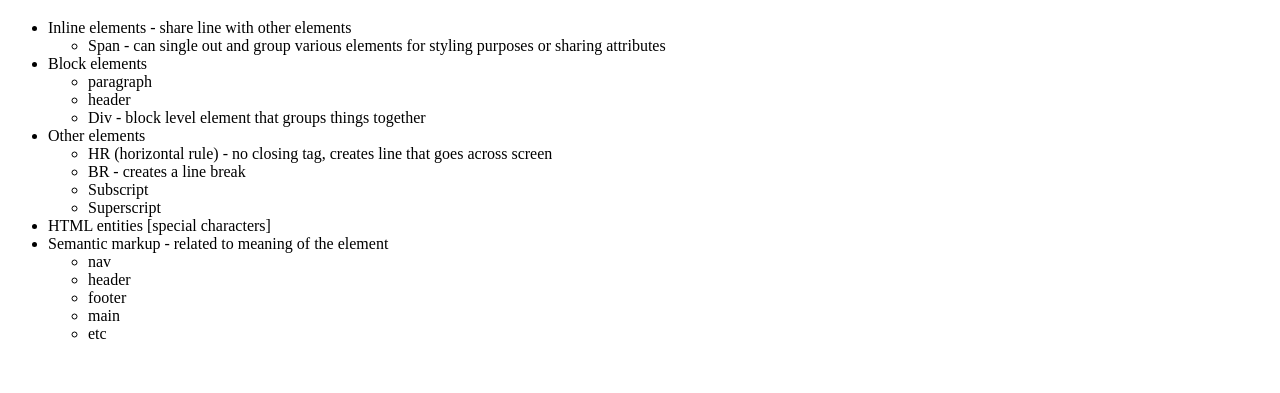
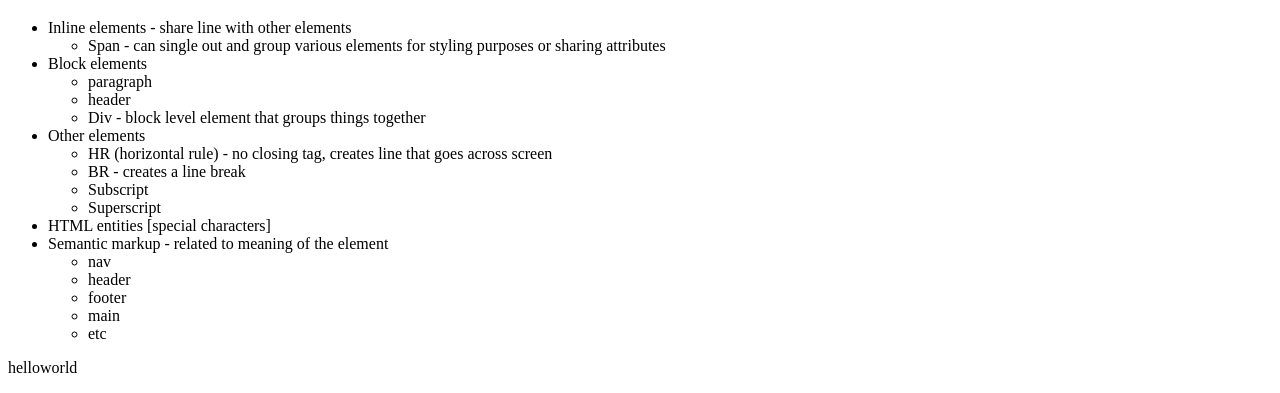
Before and after one commit to lamda92/Section3-HTMLessentials, a plain HTML site: page Notes.html in a window 1280 px wide. Shown: the part 665-1058 px from the top of the page. Before the commit the page ends 1024 px from the top, so only its background shows below. Drawn offline with Linux system fonts and the light colour scheme.

Commit message:
hello world

```diff
--- a/Notes.html
+++ b/Notes.html
@@ -85,5 +85,8 @@
                     </li>
                 </ul>
         </div>
+        <div>
+            <p>helloworld</p>
+        </div>
     </body>
 </html>
```
